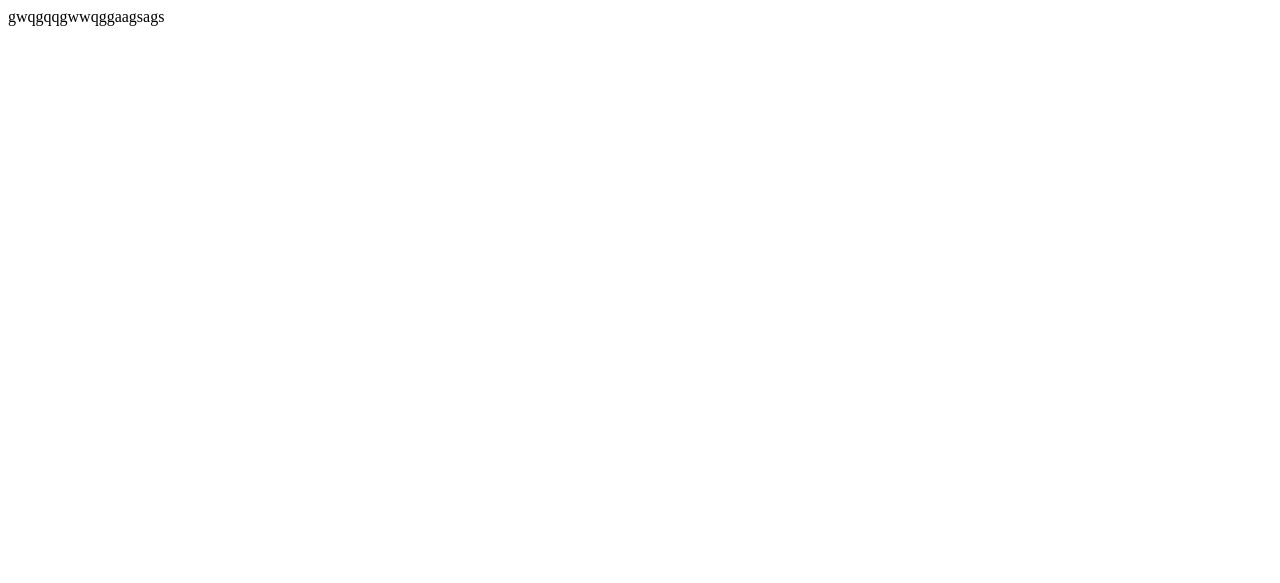
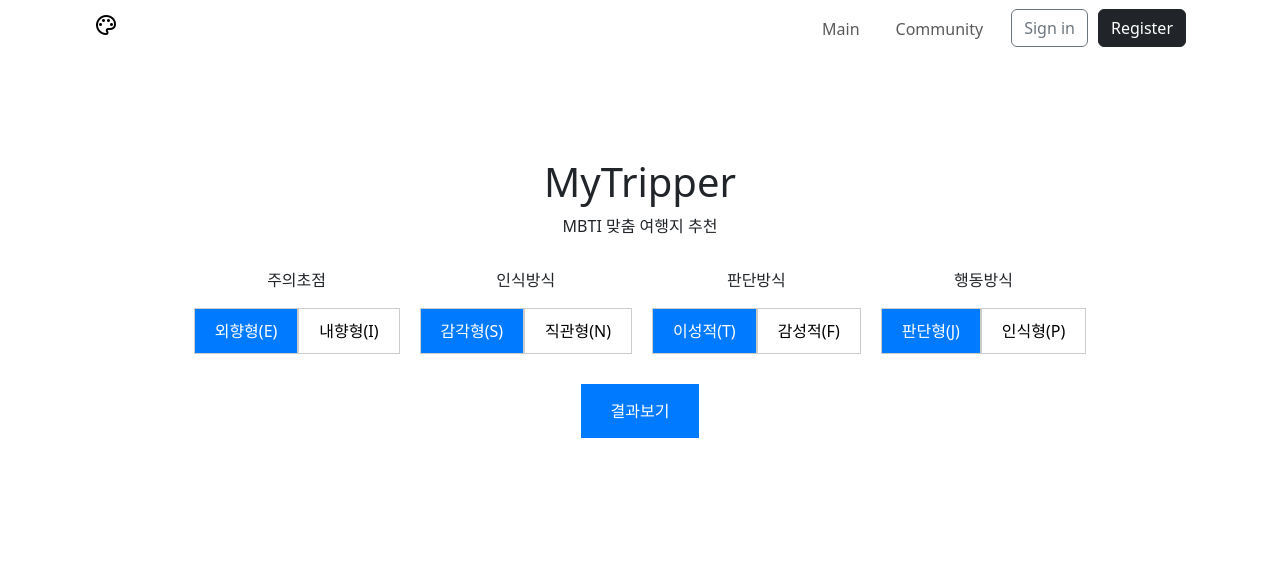
Before and after one commit to hsu-git/MyTripper, a plain HTML site: page PYB/index.html in a window 1280 px wide. Shown: the top 583 px of the page. Drawn offline with nearby package versions, Linux system fonts and the light colour scheme.

Commit message:
page 1-1

```diff
--- a/PYB/index.html
+++ b/PYB/index.html
@@ -3,9 +3,74 @@
   <head>
     <meta charset="UTF-8" />
     <meta name="viewport" content="width=device-width, initial-scale=1.0" />
-    <title>푸시체크</title>
+    <title>My Webcrumbs Plugin</title>
+    <link rel="stylesheet" href="style.css" />
+    <!-- Header, Footer 적용 -->
+    <link rel="stylesheet" href="../_common/header_footer_style.css" />
+    <script src="../_common/header_footer_script.js"></script>
+    <!-- Bootstrap CSS -->
+    <link
+      href="https://cdn.jsdelivr.net/npm/bootstrap@5.3.0-alpha1/dist/css/bootstrap.min.css"
+      rel="stylesheet"
+      integrity="sha384-GLhlTQ8iRABdZLl6O3oVMWSktQOp6b7In1Zl3/Jr59b6EGGoI1aFkw7cmDA6j6gD"
+      crossorigin="anonymous"
+    />
   </head>
   <body>
-    gwqgqqgwwqggaagsags
+    <div class="container">
+      <!-- Header -->
+      <nav id="header"></nav>
+      <!-- Header -->
+
+      <!-- Body -->
+      <body>
+        <div class="hero">
+          <h1>MyTripper</h1>
+          <p>MBTI 맞춤 여행지 추천</p>
+          <div class="mbti-selector">
+            <div class="mbti-category">
+              <p>주의초점</p>
+              <div class="btn-group" data-toggle="buttons">
+                <button class="mbti-option active">외향형(E)</button>
+                <button class="mbti-option">내향형(I)</button>
+              </div>
+            </div>
+            <div class="mbti-category">
+              <p>인식방식</p>
+              <div class="btn-group" data-toggle="buttons">
+                <button class="mbti-option active">감각형(S)</button>
+                <button class="mbti-option">직관형(N)</button>
+              </div>
+            </div>
+            <div class="mbti-category">
+              <p>판단방식</p>
+              <div class="btn-group" data-toggle="buttons">
+                <button class="mbti-option active">이성적(T)</button>
+                <button class="mbti-option">감성적(F)</button>
+              </div>
+            </div>
+            <div class="mbti-category">
+              <p>행동방식</p>
+              <div class="btn-group" data-toggle="buttons">
+                <button class="mbti-option active">판단형(J)</button>
+                <button class="mbti-option">인식형(P)</button>
+              </div>
+            </div>
+          </div>
+          <button class="result-button">결과보기</button>
+        </div>
+      </body>
+      <!-- Body -->
+
+      <!-- Footer -->
+      <footer id="footer"></footer>
+      <!-- Footer -->
+    </div>
+    <!-- Bootstrap JS (Optional, for certain components like dropdowns) -->
+    <script
+      src="https://cdn.jsdelivr.net/npm/bootstrap@5.3.0-alpha1/dist/js/bootstrap.bundle.min.js"
+      integrity="sha384-w76AqPfDkMBDXo30jS1Sgez6pr3x5MlQ1ZAGC+nuZB+EYdgRZgiwxhTBTkF7CXvN"
+      crossorigin="anonymous"
+    ></script>
   </body>
 </html>
--- /dev/null
+++ b/PYB/style.css
@@ -0,0 +1,49 @@
+/*
+    스타일 규칙을 작성합니다.
+    이미지 파일 (logo.png)은 적절한 경로에 저장해야 합니다.
+*/
+body {
+  font-family: sans-serif;
+  margin: 0;
+}
+
+.hero {
+  text-align: center;
+  padding: 100px 0;
+}
+
+.mbti-selector {
+  display: flex;
+  flex-wrap: wrap;
+  justify-content: center;
+  margin-top: 20px;
+}
+
+.mbti-category {
+  margin: 10px;
+}
+
+.btn-group {
+  display: inline-block;
+}
+
+.mbti-option {
+  padding: 10px 20px;
+  border: 1px solid #ccc;
+  background-color: #fff;
+  cursor: pointer;
+}
+
+.mbti-option.active {
+  background-color: #007bff;
+  color: #fff;
+}
+
+.result-button {
+  padding: 15px 30px;
+  background-color: #007bff;
+  color: #fff;
+  border: none;
+  cursor: pointer;
+  margin-top: 20px;
+}
```
